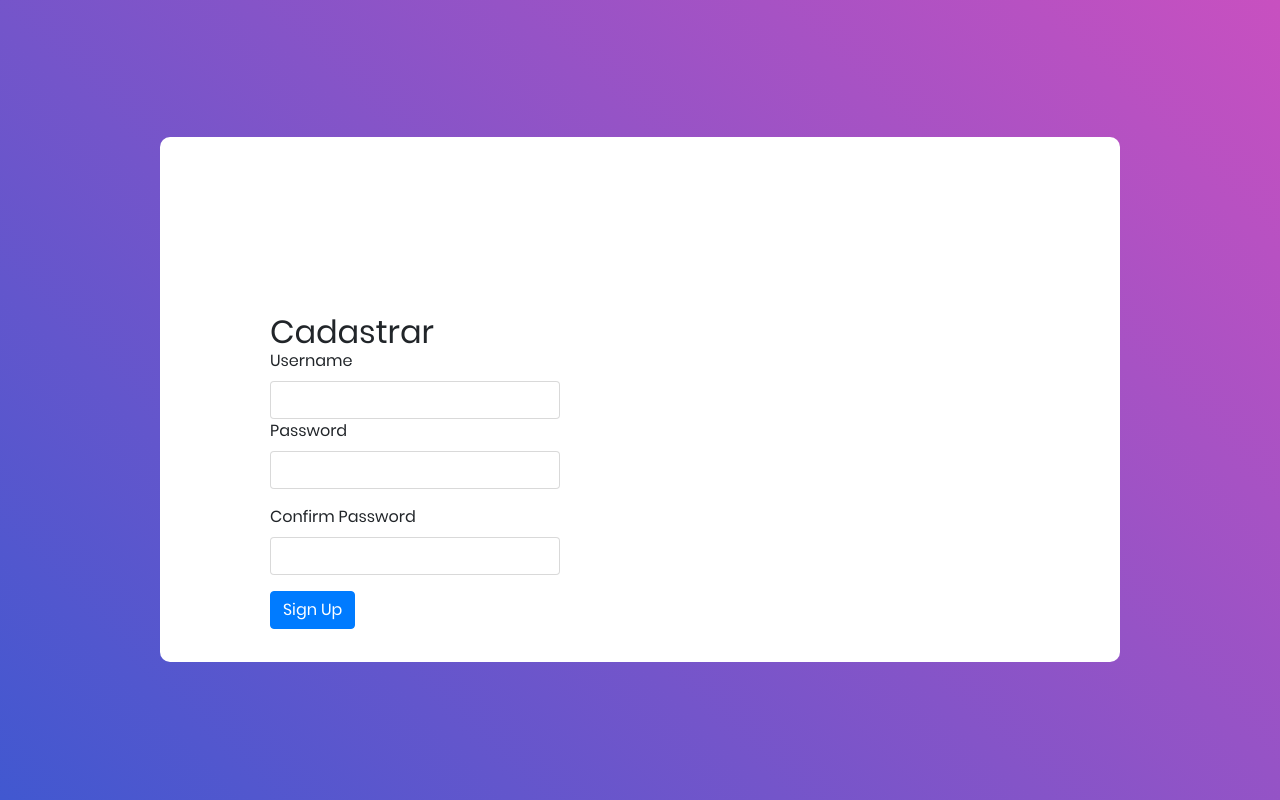
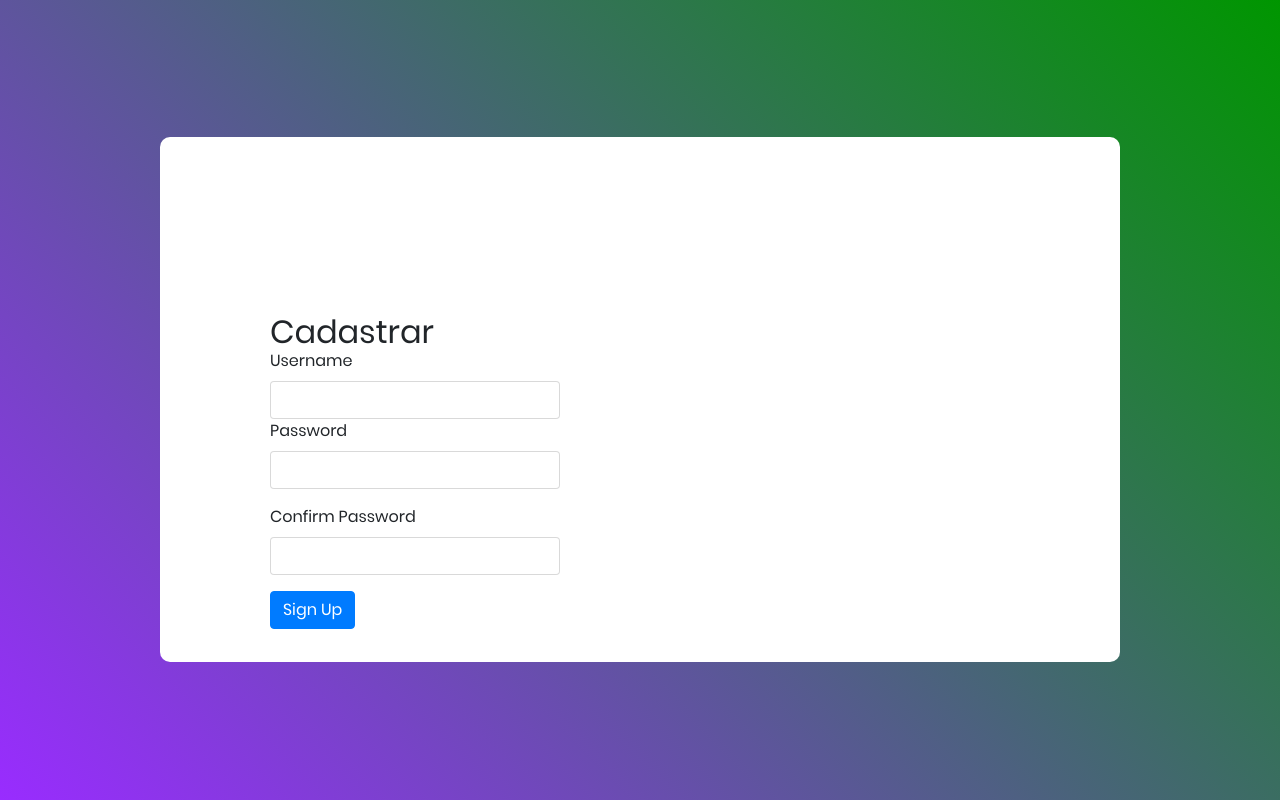
Before and after one commit to tbgbarros/PI_4SEM_2024, a Flask app: page /auth/signup in a window 1280 px wide. Shown: the part 52-852 px from the top of the page. Run offline with Flask 3, Linux system fonts and the light colour scheme; parts of the project's set-up code (start-up, migrations or seed data) failed here and were passed over; some libraries are stand-ins or nearby versions.

Commit message:
css cores

```diff
--- a/CODIFICAÇÃO/app/static/css/main.css
+++ b/CODIFICAÇÃO/app/static/css/main.css
@@ -1,7 +1,3 @@
-
-
-
-
 /*//////////////////////////////////////////////////////////////////
 [ FONT ]*/
 
@@ -34,7 +30,8 @@
   box-sizing: border-box;
 }
 
-body, html {
+body,
+html {
   height: 100%;
   font-family: Poppins-Regular, sans-serif;
 }
@@ -62,7 +59,12 @@ a:hover {
 }
 
 /*---------------------------------------------*/
-h1,h2,h3,h4,h5,h6 {
+h1,
+h2,
+h3,
+h4,
+h5,
+h6 {
   margin: 0px;
 }
 
@@ -74,7 +76,8 @@ p {
   margin: 0px;
 }
 
-ul, li {
+ul,
+li {
   margin: 0px;
   list-style-type: none;
 }
@@ -91,29 +94,74 @@ textarea {
   border: none;
 }
 
-textarea:focus, input:focus {
+textarea:focus,
+input:focus {
   border-color: transparent !important;
 }
 
-input:focus::-webkit-input-placeholder { color:transparent; }
-input:focus:-moz-placeholder { color:transparent; }
-input:focus::-moz-placeholder { color:transparent; }
-input:focus:-ms-input-placeholder { color:transparent; }
+input:focus::-webkit-input-placeholder {
+  color: transparent;
+}
 
-textarea:focus::-webkit-input-placeholder { color:transparent; }
-textarea:focus:-moz-placeholder { color:transparent; }
-textarea:focus::-moz-placeholder { color:transparent; }
-textarea:focus:-ms-input-placeholder { color:transparent; }
+input:focus:-moz-placeholder {
+  color: transparent;
+}
 
-input::-webkit-input-placeholder { color: #999999; }
-input:-moz-placeholder { color: #999999; }
-input::-moz-placeholder { color: #999999; }
-input:-ms-input-placeholder { color: #999999; }
+input:focus::-moz-placeholder {
+  color: transparent;
+}
 
-textarea::-webkit-input-placeholder { color: #999999; }
-textarea:-moz-placeholder { color: #999999; }
-textarea::-moz-placeholder { color: #999999; }
-textarea:-ms-input-placeholder { color: #999999; }
+input:focus:-ms-input-placeholder {
+  color: transparent;
+}
+
+textarea:focus::-webkit-input-placeholder {
+  color: transparent;
+}
+
+textarea:focus:-moz-placeholder {
+  color: transparent;
+}
+
+textarea:focus::-moz-placeholder {
+  color: transparent;
+}
+
+textarea:focus:-ms-input-placeholder {
+  color: transparent;
+}
+
+input::-webkit-input-placeholder {
+  color: #999999;
+}
+
+input:-moz-placeholder {
+  color: #999999;
+}
+
+input::-moz-placeholder {
+  color: #999999;
+}
+
+input:-ms-input-placeholder {
+  color: #999999;
+}
+
+textarea::-webkit-input-placeholder {
+  color: #999999;
+}
+
+textarea:-moz-placeholder {
+  color: #999999;
+}
+
+textarea::-moz-placeholder {
+  color: #999999;
+}
+
+textarea:-ms-input-placeholder {
+  color: #999999;
+}
 
 /*---------------------------------------------*/
 button {
@@ -168,11 +216,11 @@ iframe {
   justify-content: center;
   align-items: center;
   padding: 15px;
-  background: #9053c7;
-  background: -webkit-linear-gradient(-135deg, #c850c0, #4158d0);
-  background: -o-linear-gradient(-135deg, #c850c0, #4158d0);
-  background: -moz-linear-gradient(-135deg, #c850c0, #4158d0);
-  background: linear-gradient(-135deg, #c850c0, #4158d0);
+  background: #000000;
+  background: -webkit-linear-gradient(-135deg, #009600, #992cff);
+  background: -o-linear-gradient(-135deg, #009600, #992cff);
+  background: -moz-linear-gradient(-135deg, #009600, #992cff);
+  background: linear-gradient(-135deg, #009600, #992cff);
 }
 
 .wrap-login100 {
@@ -256,10 +304,10 @@ iframe {
   width: 100%;
   height: 100%;
   box-shadow: 0px 0px 0px 0px;
-  color: rgba(87,184,70, 0.8);
+  color: rgba(87, 184, 70, 0.8);
 }
 
-.input100:focus + .focus-input100 {
+.input100:focus+.focus-input100 {
   -webkit-animation: anim-shadow 0.5s ease-in-out forwards;
   animation: anim-shadow 0.5s ease-in-out forwards;
 }
@@ -303,7 +351,7 @@ iframe {
   transition: all 0.4s;
 }
 
-.input100:focus + .focus-input100 + .symbol-input100 {
+.input100:focus+.focus-input100+.symbol-input100 {
   color: #57b846;
   padding-left: 28px;
 }
--- a/CODIFICAÇÃO/app/static/css/meu.css
+++ b/CODIFICAÇÃO/app/static/css/meu.css
@@ -1,14 +1,5 @@
 body {
     background-color: rgb(235, 235, 235);
-}
-
-.barra {
-    background-color: black;
-    position: fixed;
-    top: 0;
-    left: 0;
-    right: 0;
-    height: 35px;
 }
 
 ul {
```
Lines whose indentation alone changed are shown as unchanged.
